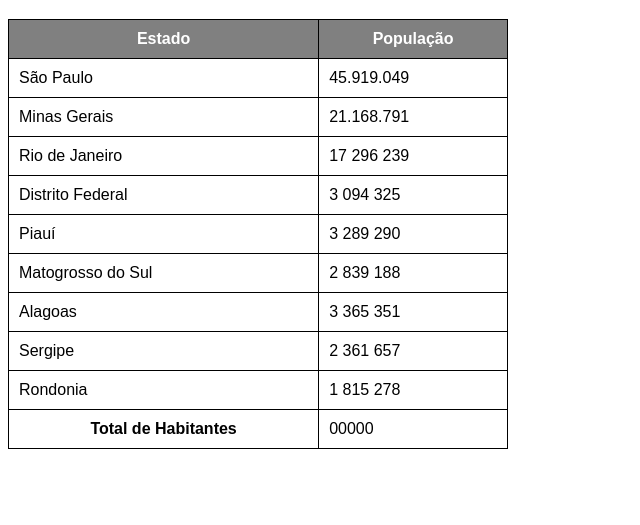
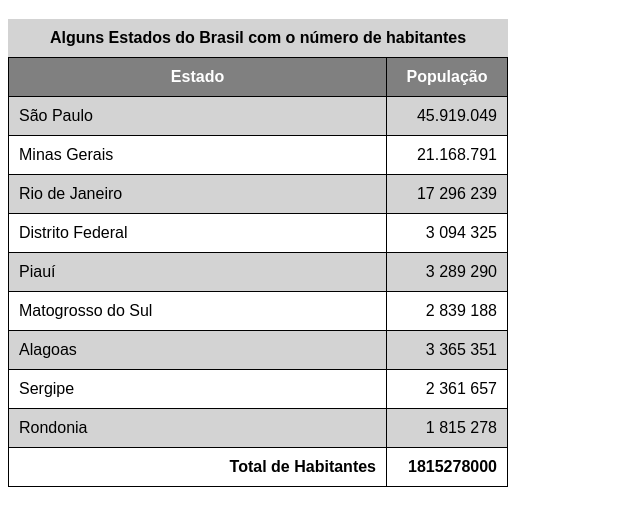
Before and after one commit to kallemback/TABELAS, a plain HTML site: page tabela002.html in a window 1280 px wide. Shown: the part 61-586 px from the top of the page, without its empty margins (0-640 px from the left). Drawn offline with Linux system fonts and the light colour scheme.

Commit message:
configurações de linhas adicionadas

```diff
--- a/tabela002.html
+++ b/tabela002.html
@@ -21,60 +21,84 @@
             background-color: gray;
             color: white;
         }
+        td.num, tfoot{
+            text-align: right;
+        }
+        caption{
+            font-size: 1em;
+            font-weight: bold;
+            padding: 10px;
+            background-color: lightgray;
+        }
+        tbody > tr:nth-child(odd){
+            background-color: lightgray;
+        }
+
     </style>
 </head>
 <body>
     <h1>USO DE TABELAS GRANDES</h1>
+
     <table>
+            <caption>Alguns Estados do Brasil com o número de habitantes</caption>
         <thead>
             <tr>
-                <th>Estado</th>
-                <th>População</th>
+                <th scope="col">Estado</th>
+                <th scope="col" style="width: 100px">População</th>
             </tr>
         </thead>
         <tbody>
             <tr>
                 <td>São Paulo</td>
-                <td>45.919.049</td>
+                <td class="num
+                ">45.919.049</td>
             </tr>
             <tr>
                 <td>Minas Gerais</td>
-                <td>21.168.791</td>
+                <td class="num
+                ">21.168.791</td>
             </tr>
             <tr>
                 <td>Rio de Janeiro</td>
-                <td>17 296 239</td>
+                <td class="num
+                ">17 296 239</td>
             </tr>
             <tr>
                 <td>Distrito Federal</td>
-                <td>3 094 325</td>
+                <td class="num
+                ">3 094 325</td>
             </tr>
                         <tr>
                 <td>Piauí</td>
-                <td>3 289 290</td>
+                <td class="num
+                ">3 289 290</td>
             </tr>
                         <tr>
                 <td>Matogrosso do Sul</td>
-                <td>2 839 188</td>
+                <td class="num
+                ">2 839 188</td>
             </tr>
                         <tr>
                 <td>Alagoas</td>
-                <td>3 365 351</td>
+                <td class="num
+                ">3 365 351</td>
             </tr>
                         <tr>
                 <td>Sergipe</td>
-                <td>2 361 657</td>
+                <td class="num
+                ">2 361 657</td>
             </tr>
                         <tr>
                 <td>Rondonia</td>
-                <td>1 815 278</td>
+                <td class="num
+                ">1 815 278</td>
             </tr>
 
         </tbody>
         <tfoot>
             <tr>
-                <th>Total de Habitantes</th>
-                <td>00000</td>
+                <th scope="row">Total de Habitantes</th>
+                <td class="num"><strong>1815278000</strong></td>
             </tr>
         </tfoot>
     </table>
```
